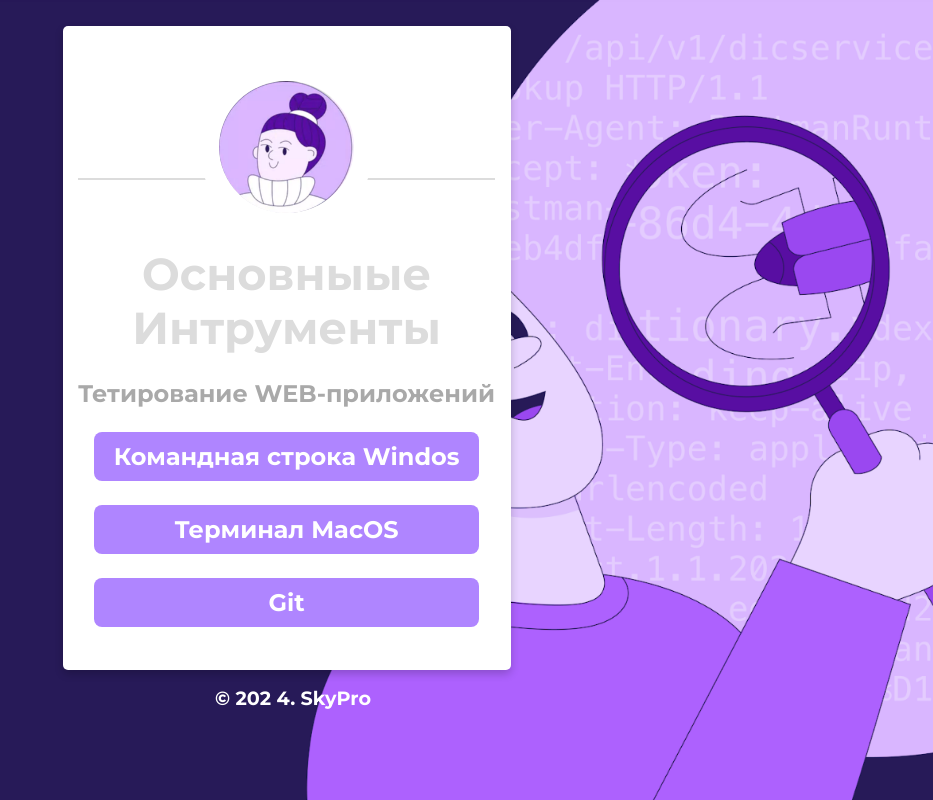
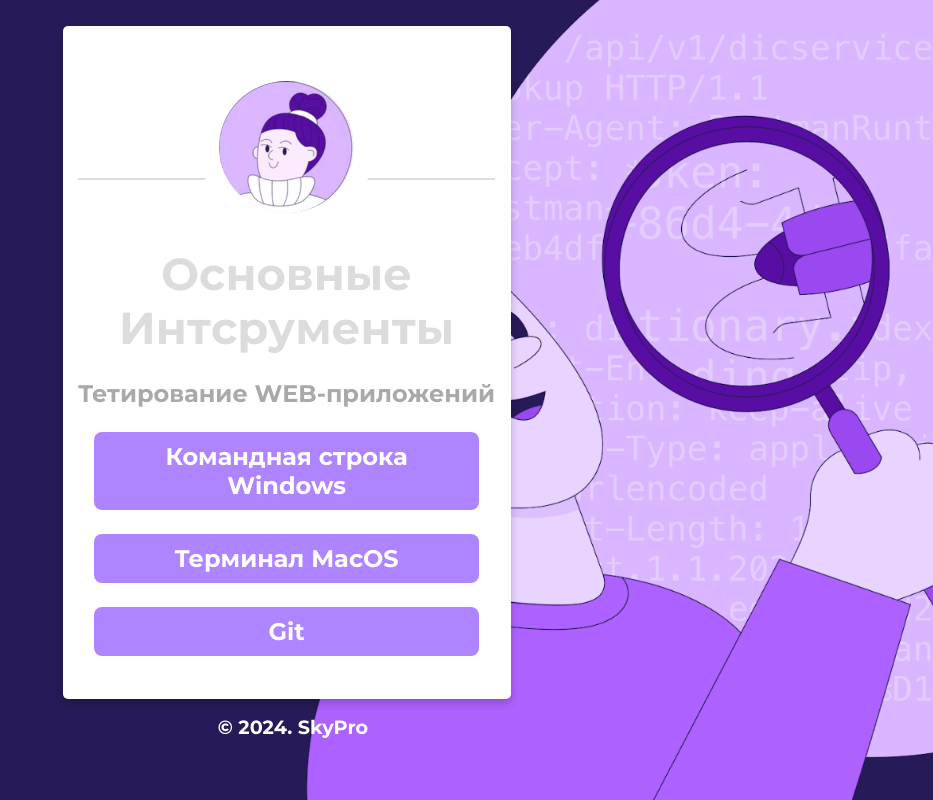
Before and after one commit to Student376699657/FinalWEBDZ-1, a plain HTML site: page index.html in a window 1280 px wide. Shown: the whole page, without its empty margins (347-1280 px from the left). Drawn offline with Linux system fonts and the light colour scheme.

Commit message:
Update index.html

```diff
--- a/index.html
+++ b/index.html
@@ -15,12 +15,12 @@
          <center><img class="center animated rollIn" src="img/ava.png" alt="avatar"></center>
          <hr>
          <div class="name">
-            Основныые Интрументы
+            Основные Интcрументы
          </div>
          <p class="subtitle">Тетирование WEB-приложений</p>
          </p>
          <p class="location" align="center">
-            <a href="html/cmd.html">Командная строка Windos</a>
+            <a href="html/cmd.html">Командная строка Windows</a>
          </p>
          <p class="location" align="center">
             <a href="html/mac.html">Терминал MacOS</a>
@@ -33,7 +33,7 @@
       </div>
       <!--footer-->
       <footer class="animated fadeIn">
-         &copy; 202 4. SkyPro
+         &copy; 2024. SkyPro
       </footer>
    </body>
 </html>
```
